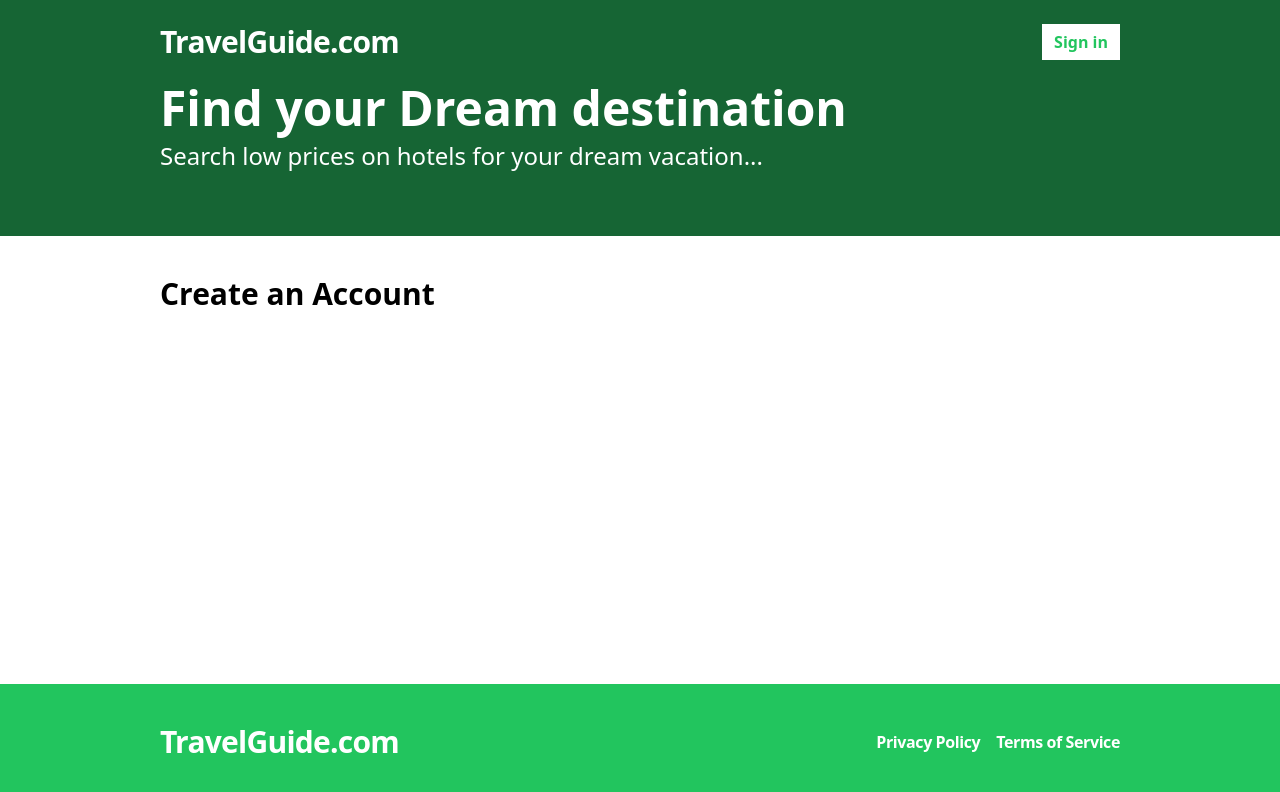
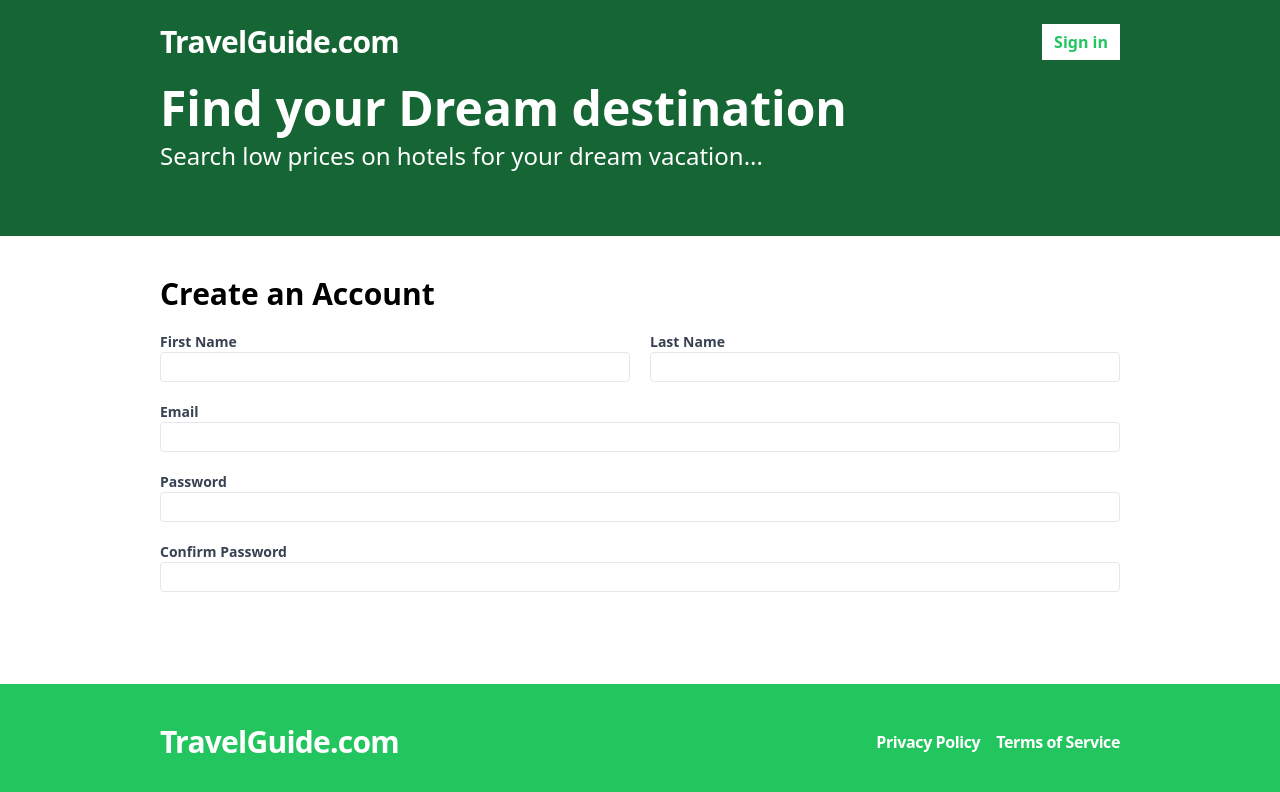
Before and after one commit to kavinduGunasekara/booking_site, a React (Vite) app in the folder frontend/: page /register in a window 1280 px wide. Shown: the top 792 px of the page. Built offline with nearby package versions, Linux system fonts and the light colour scheme.

Commit message:
create register

```diff
--- a/frontend/package.json
+++ b/frontend/package.json
@@ -12,6 +12,7 @@
   "dependencies": {
     "react": "^18.2.0",
     "react-dom": "^18.2.0",
+    "react-hook-form": "^7.50.0",
     "react-router-dom": "^6.22.0"
   },
   "devDependencies": {
--- a/frontend/src/pages/Register.tsx
+++ b/frontend/src/pages/Register.tsx
@@ -1,7 +1,88 @@
+import { useForm } from "react-hook-form";
+
+type RegisterFormData ={
+    firstName: string,
+    lastName: string,
+    email: string,
+    password: string,
+    confirmPassword: string;
+}
+
 const Register = () => {
+
+    const { register , watch } = useForm<RegisterFormData>();
+
     return (
-    <form className = "flex dlex-col gap-5">
+    <form className = "flex flex-col gap-5">
+
     <h2 className="text-3xl font-bold"> Create an Account</h2>
+    <div className = "flex flex-col md:flex-row gap-5">
+        <label className ="text-gray-700 text-sm font-bold flex-1">
+            First Name
+            <input
+            className="border rounded w-full py-1 px-2 font-normal"
+            {...register("firstName", { required: "This field is required" })}
+            ></input>
+        </label>
+        <label className ="text-gray-700 text-sm font-bold flex-1">
+            Last Name
+            <input
+            className="border rounded w-full py-1 px-2 font-normal"
+
+            {...register("lastName", { required: "This field is required" })}
+            ></input>
+        </label>
+
+    </div>
+    <label className ="text-gray-700 text-sm font-bold flex-1">
+            Email
+            <input
+            type = "email"
+            className="border rounded w-full py-1 px-2 font-normal"
+
+            {...register("email", { required: "This field is required" })}
+            ></input>
+        </label>
+
+        <label className ="text-gray-700 text-sm font-bold flex-1">
+            Password
+            <input
+            type = "password"
+            className="border rounded w-full py-1 px-2 font-normal"
+
+            {...register("password",
+
+            {
+                required: "This field is required",
+                minLength: {
+                    value: 6,
+                    message: "Password must be at least 6 characters ",
+                },
+             })}
+            ></input>
+        </label>
+
+        <label className ="text-gray-700 text-sm font-bold flex-1">
+           Confirm Password
+            <input
+            type = "password"
+            className="border rounded w-full py-1 px-2 font-normal"
+
+            {...register("confirmPassword",
+
+            {
+                validate:(val)=>{
+                    if(!val){
+                        return "This filed is required"
+                    } else if(watch("password") !== val) {
+                        return "Your password do not match";
+                    }
+
+                }
+
+             })}
+            ></input>
+        </label>
     </form>
     );
 
--- a/frontend/tailwind.config.js
+++ b/frontend/tailwind.config.js
@@ -4,7 +4,9 @@ export default {
   theme: {
     extend: {},
     container: {
-      padding:"10rem",
+      padding:{
+        md: "10rem",
+      },
     },
   },
   plugins: [],
```
Also changed, not shown: 1 other file (tests, documents, lock files or other folders).
